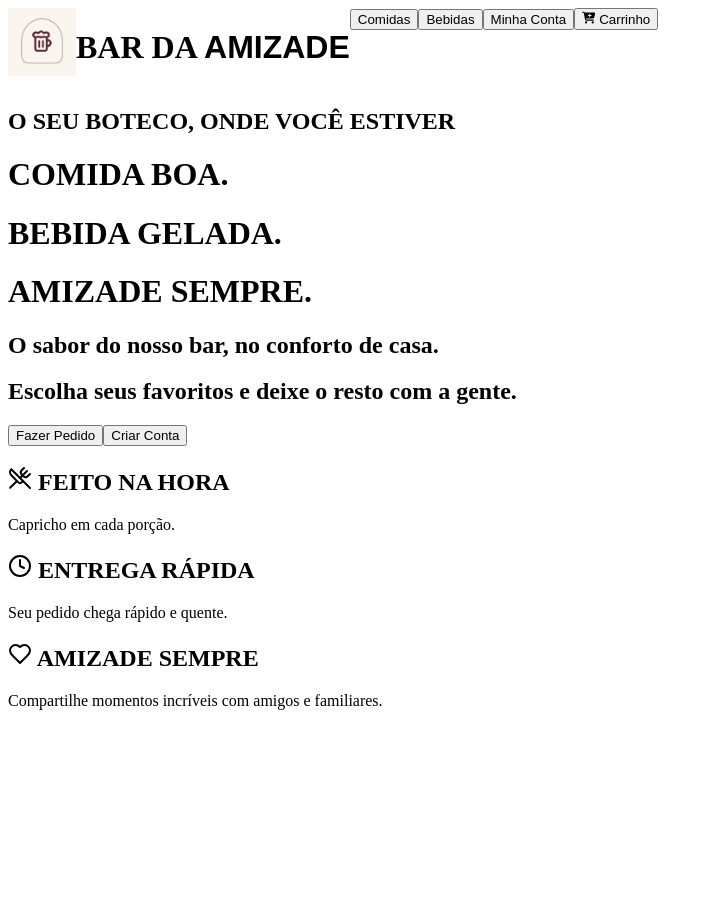
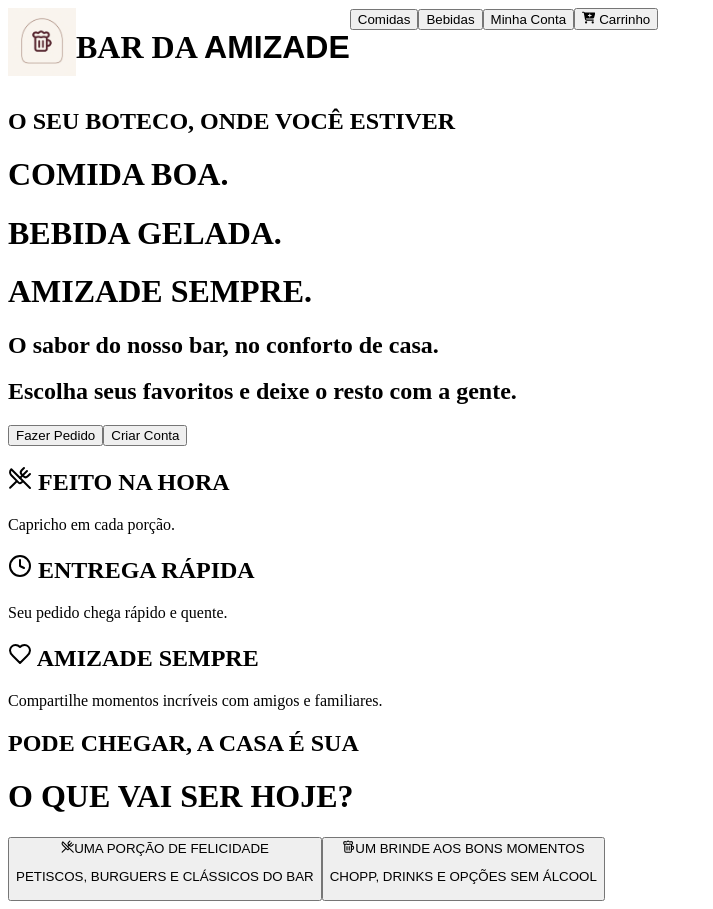
Before and after one commit to Bill-linho/SA-Delivery, a React app in the folder frontend/: page / in a window 1280 px wide. Shown: the whole page, without its empty margins (0-713 px from the left). Before the commit the page ends 800 px from the top, so only its background shows below. Built offline with nearby package versions, Linux system fonts and the light colour scheme; the HTML template or start-up script is replaced by a standard one.

Commit message:
feat: home-hero home-review e home-invitation feitos

```diff
--- a/frontend/src/pages/home.jsx
+++ b/frontend/src/pages/home.jsx
@@ -1,12 +1,12 @@
 import Header from "../components/Header"
-import { LuUtensilsCrossed, LuClock, LuHeart} from "react-icons/lu";
+import { LuUtensilsCrossed, LuClock, LuHeart, LuBeer } from "react-icons/lu";
 export default function Home() {
 
     return (
         <div>
             <Header />
 
-            <div className="home-hero">
+            <seaction className="home-hero">
                 <h2>O SEU BOTECO, ONDE VOCÊ ESTIVER</h2>
                 <h1>COMIDA BOA.</h1>
                 <h1>BEBIDA GELADA.</h1>
@@ -19,9 +19,9 @@ export default function Home() {
                     <button className="home-hero-button">Criar Conta</button>
                 </div>
 
-            </div>
+            </seaction>
 
-            <div className="home-review">
+            <seaction className="home-review">
                 <div>
                     <h2><LuUtensilsCrossed /> FEITO NA HORA</h2>
                     <p>Capricho em cada porção.</p>
@@ -34,7 +34,19 @@ export default function Home() {
                     <h2><LuHeart /> AMIZADE SEMPRE</h2>
                     <p>Compartilhe momentos incríveis com amigos e familiares.</p>
                 </div>
-            </div>
+            </seaction>
+
+            <seaction className="home-invitation">
+
+                <h2>PODE CHEGAR, A CASA É SUA</h2>
+                <h1>O QUE VAI SER HOJE?</h1>
+
+                <div className="home-invitation-buttons">
+                    <button className="home-invitation-button"><LuUtensilsCrossed />UMA PORÇÃO DE FELICIDADE<p>PETISCOS, BURGUERS E CLÁSSICOS DO BAR</p></button>
+                    <button className="home-invitation-button"><LuBeer />UM BRINDE AOS BONS MOMENTOS<p>CHOPP, DRINKS E OPÇÕES SEM ÁLCOOL</p></button>
+                </div>
+
+            </seaction>
 
         </div>
     )
```
